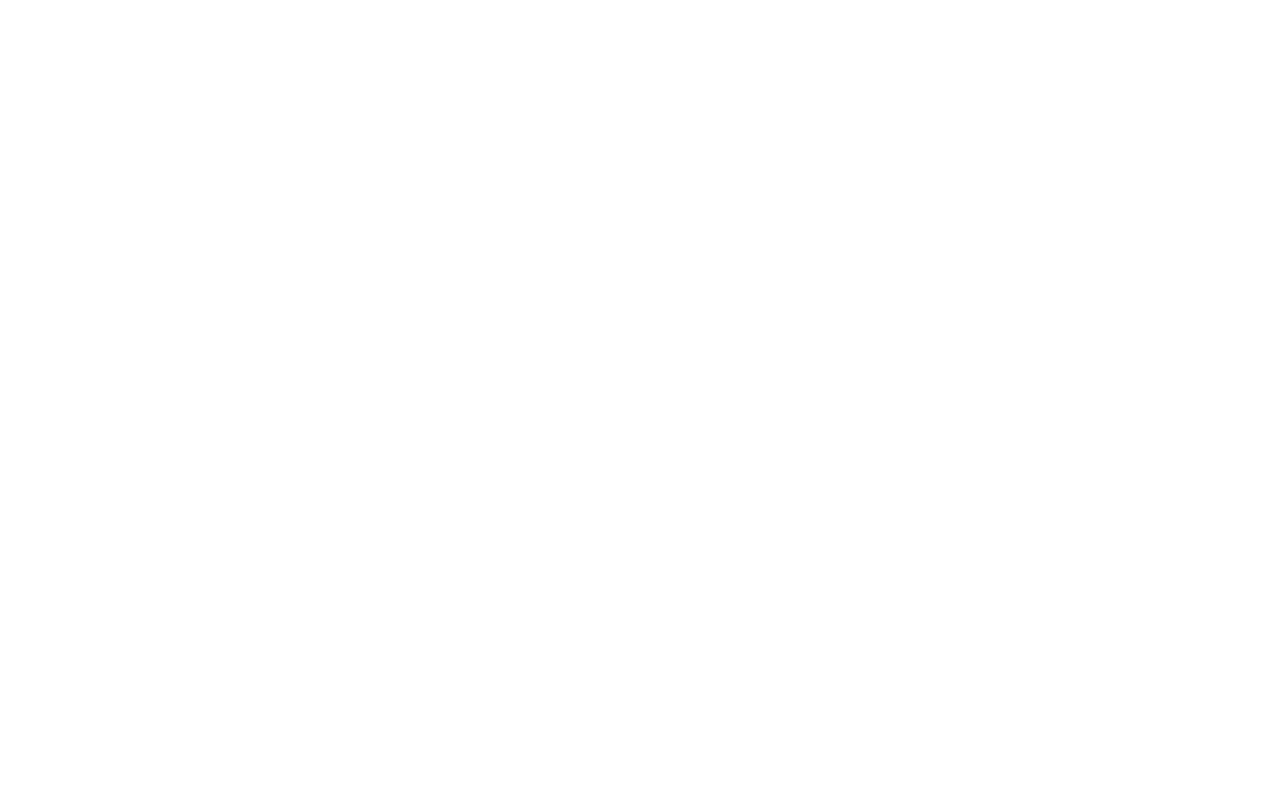
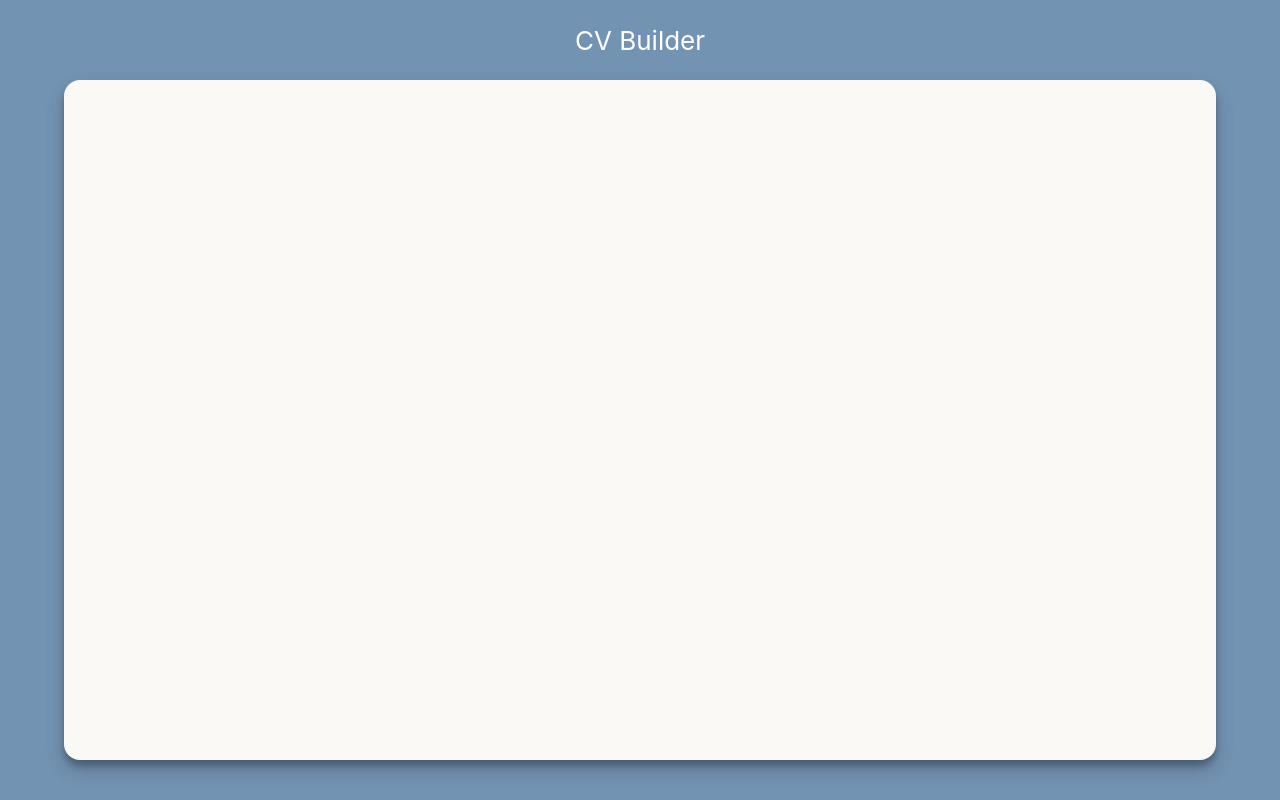
Before and after one commit to mjande/cv-project, a React (Create React App) app: page / in a window 1280 px wide. Built offline with nearby package versions, Linux system fonts and the light colour scheme.

Commit message:
Add cv container

```diff
--- a/src/App.css
+++ b/src/App.css
@@ -1,21 +1,12 @@
 .App {
   text-align: center;
-}
-
-.App-logo {
-  height: 40vmin;
-  pointer-events: none;
-}
-
-@media (prefers-reduced-motion: no-preference) {
-  .App-logo {
-    animation: App-logo-spin infinite 20s linear;
-  }
+  display: flex;
+  flex-direction: column;
+  align-items: center;
 }
 
 .App-header {
-  background-color: #282c34;
-  min-height: 100vh;
+  min-height: 10vh;
   display: flex;
   flex-direction: column;
   align-items: center;
@@ -23,16 +14,3 @@
   font-size: calc(10px + 2vmin);
   color: white;
 }
-
-.App-link {
-  color: #61dafb;
-}
-
-@keyframes App-logo-spin {
-  from {
-    transform: rotate(0deg);
-  }
-  to {
-    transform: rotate(360deg);
-  }
-}
--- a/src/App.js
+++ b/src/App.js
@@ -1,7 +1,17 @@
+import React, { Component } from "react";
 import "./App.css";
 
-function App() {
-  return <div className="App"></div>;
+import Cv from "./components/Cv";
+
+class App extends Component {
+  render() {
+    return (
+      <div className="App">
+        <div className="App-header">CV Builder</div>
+        <Cv />
+      </div>
+    );
+  }
 }
 
 export default App;
--- /dev/null
+++ b/src/components/Cv.js
@@ -0,0 +1,10 @@
+import React, { Component } from "react";
+import "../styles/Cv.css";
+
+class Cv extends Component {
+  render() {
+    return <div className="Cv"></div>;
+  }
+}
+
+export default Cv;
--- a/src/index.css
+++ b/src/index.css
@@ -1,13 +1,14 @@
 body {
   margin: 0;
-  font-family: -apple-system, BlinkMacSystemFont, 'Segoe UI', 'Roboto', 'Oxygen',
-    'Ubuntu', 'Cantarell', 'Fira Sans', 'Droid Sans', 'Helvetica Neue',
+  font-family: -apple-system, BlinkMacSystemFont, "Segoe UI", "Roboto", "Oxygen",
+    "Ubuntu", "Cantarell", "Fira Sans", "Droid Sans", "Helvetica Neue",
     sans-serif;
   -webkit-font-smoothing: antialiased;
   -moz-osx-font-smoothing: grayscale;
+  background: #7393b3;
 }
 
 code {
-  font-family: source-code-pro, Menlo, Monaco, Consolas, 'Courier New',
+  font-family: source-code-pro, Menlo, Monaco, Consolas, "Courier New",
     monospace;
 }
--- /dev/null
+++ b/src/styles/Cv.css
@@ -0,0 +1,8 @@
+.Cv {
+  border-radius: 1rem;
+  background: #faf9f6;
+  height: 85vh;
+  width: 90vw;
+  box-sizing: border-box;
+  box-shadow: rgba(0, 0, 0, 0.19) 0px 10px 20px, rgba(0, 0, 0, 0.23) 0px 6px 6px;
+}
```
